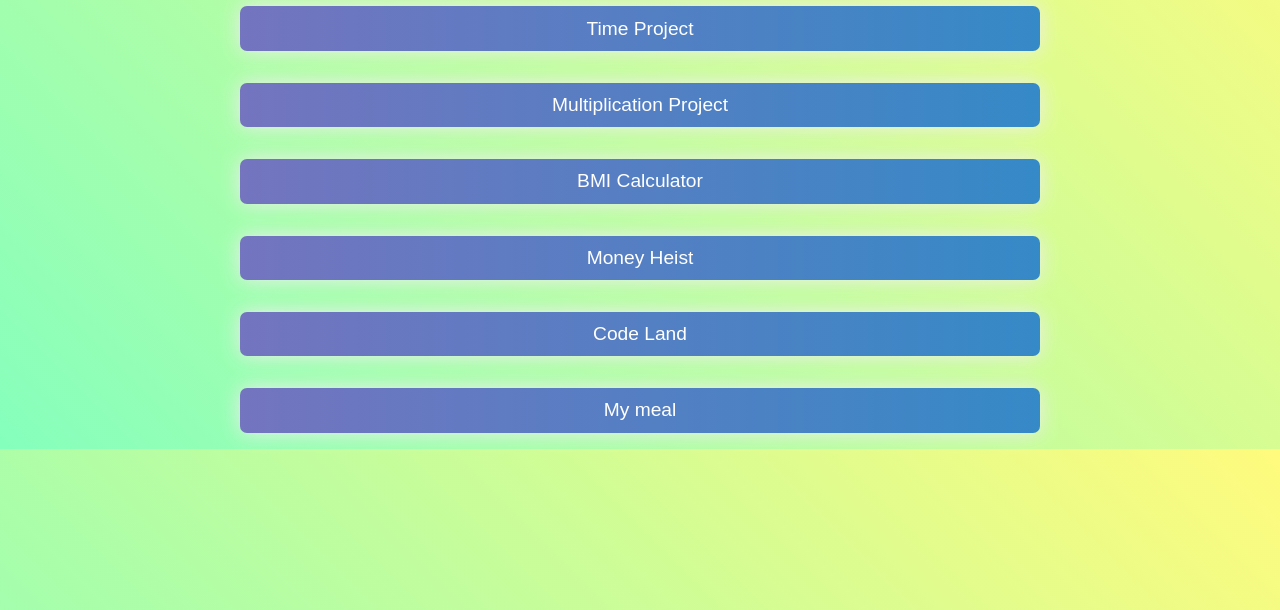
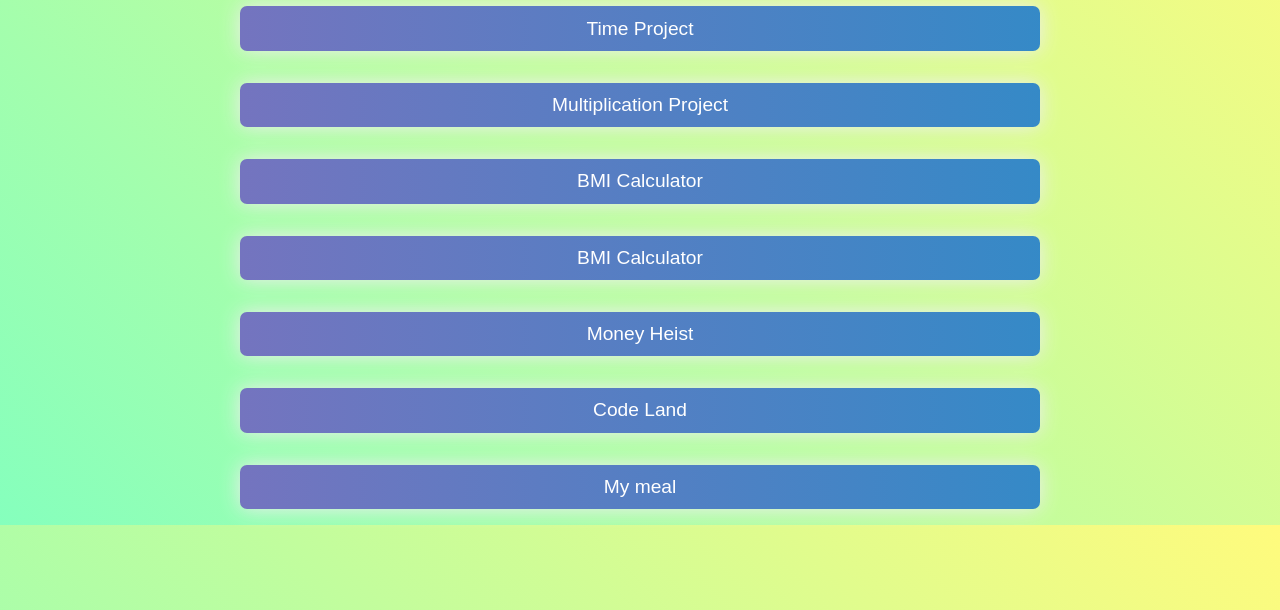
Before and after one commit to lakshaykamat/js-linktree, a plain HTML site: page index.html in a window 1280 px wide. Shown: the part 190-800 px from the top of the page. Drawn offline with Linux system fonts and the light colour scheme; a web font is replaced by a local one.

Commit message:
new div added of counter

```diff
--- a/index.html
+++ b/index.html
@@ -32,6 +32,9 @@
             <a href="https://lakshaykamat.github.io/bmi-calculator/" class="button-text">BMI Calculator</a>
         </div>
         <div class="button">
+            <a href="https://lakshaykamat.github.io/counter-app/" class="button-text">BMI Calculator</a>
+        </div>
+        <div class="button">
             <a href="https://lakshaykamat.github.io/money-heist/" class="button-text">Money Heist</a>
         </div>
         <div class="button">
```
